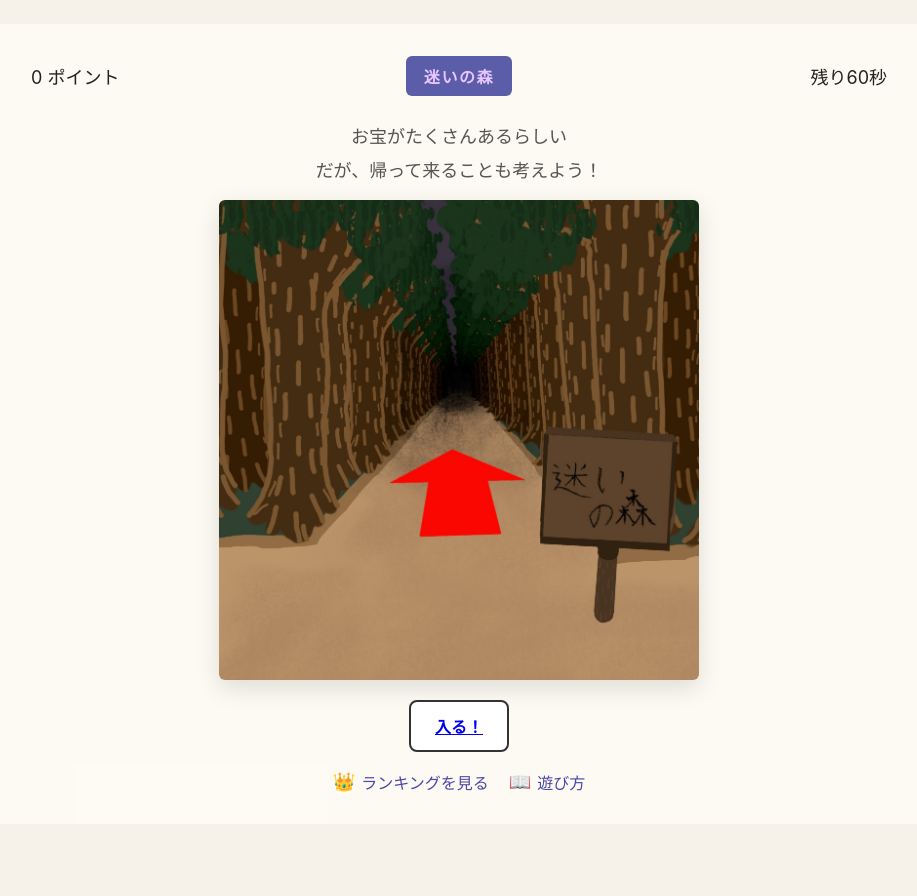
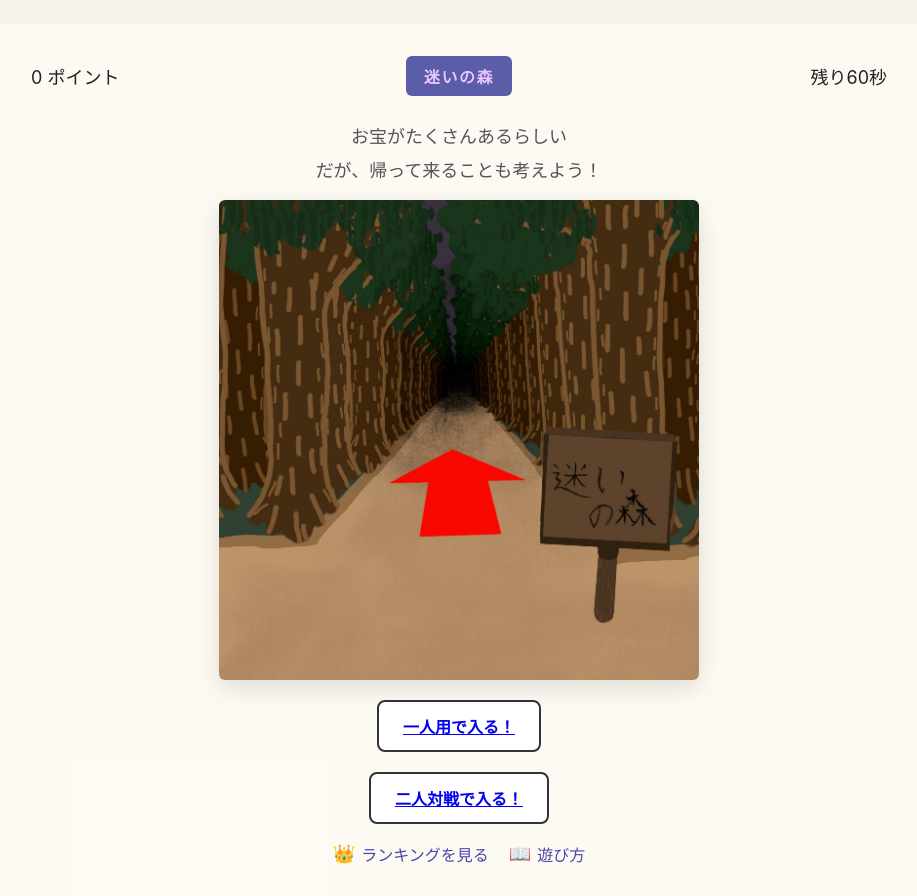
Before and after one commit to shinta888/mygame_website.githab.io, a plain HTML site: page index.html in a window 1280 px wide. Shown: the whole page, without its empty margins (181-1098 px from the left). Before the commit the page ends 824 px from the top, so only its background shows below. Drawn offline with Linux system fonts and the light colour scheme; no server answers.

Commit message:
Update index.html

```diff
--- a/index.html
+++ b/index.html
@@ -23,7 +23,11 @@
     <img class="scene" src="./images/start.jpg" alt="迷いの森の入口">
 
     <div class="row">
-      <a class="btn" href="./game.html">入る！</a>
+      <a class="btn" href="./game.html">一人用で入る！</a>
+    </div>
+    <div class="row">
+      <!-- 2人用 -->
+      <a class="btn" href="./game.html?mode=versus">二人対戦で入る！</a>
     </div>
 
     <!-- 👑ランキング & 📖遊び方 -->
```
